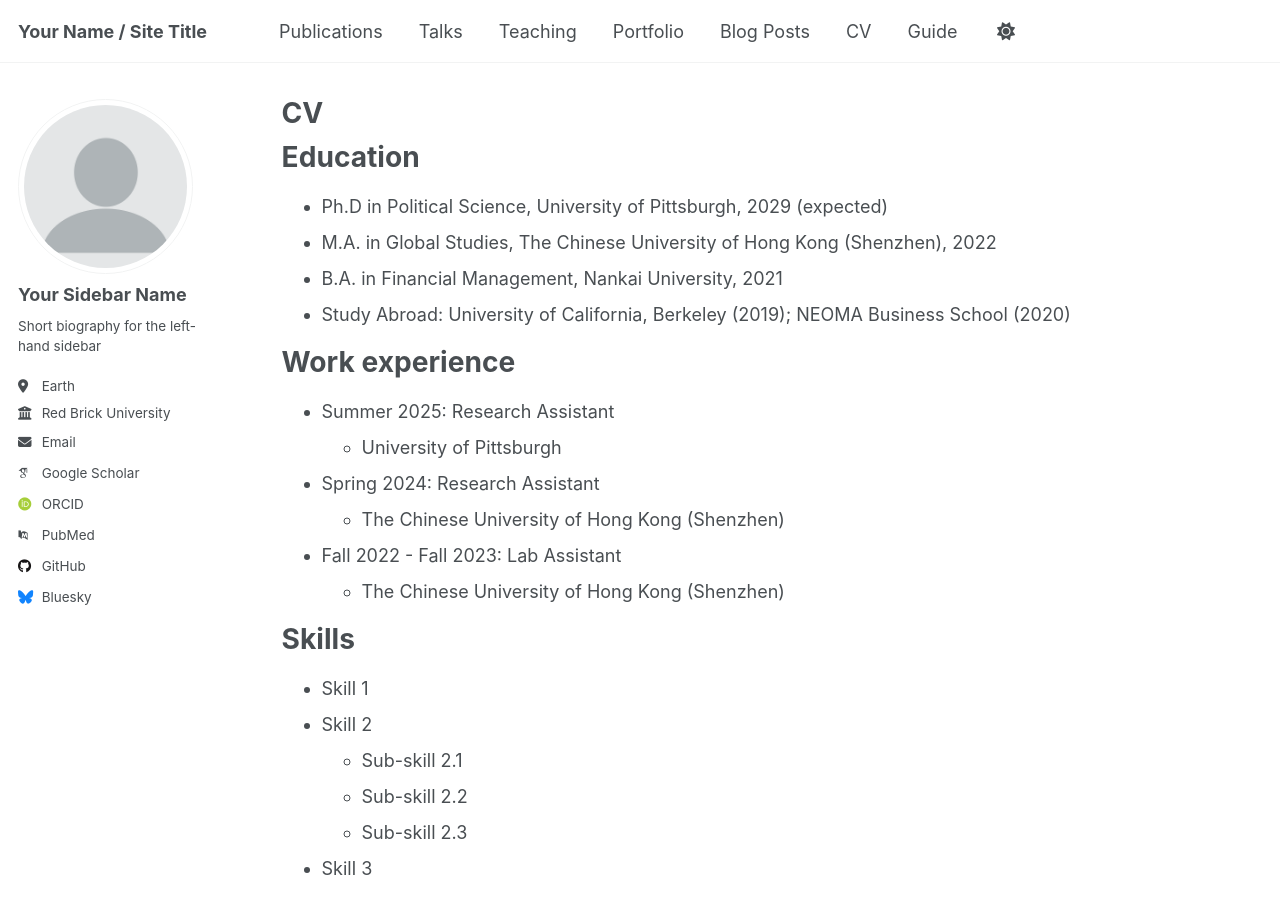
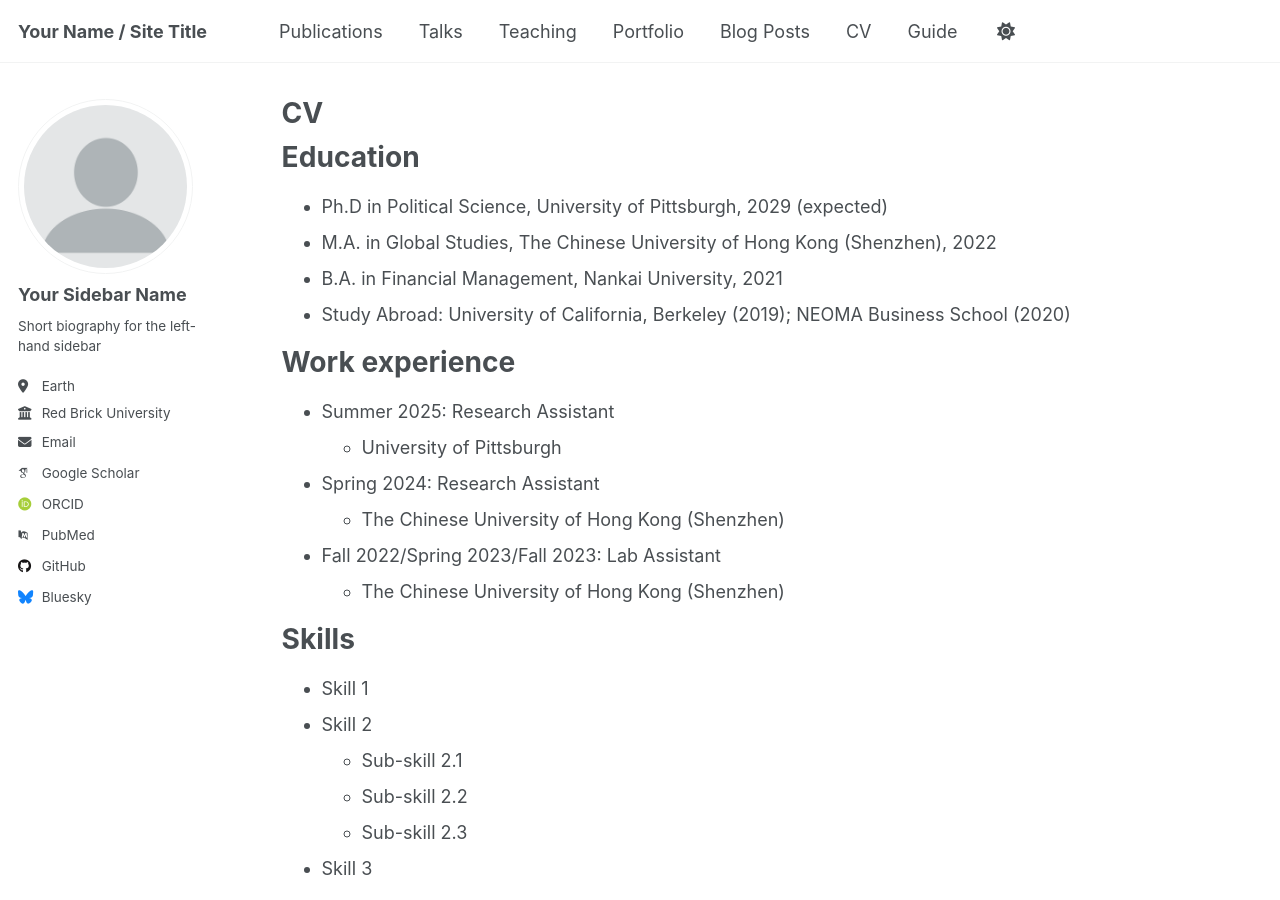
Before and after one commit to YiZhao999/YiZhao999.github.io, a Jekyll site: the page built from _pages/cv.md, in a window 1280 px wide and 900 px high. Built offline with Jekyll 4.4.1, drawn with Linux system fonts in a browser that asks for light colours; some web fonts are replaced; a script that is not in the unit is left out.

Commit message:
Update lab assistant tenure format in CV

```diff
--- a/_pages/cv.md
+++ b/_pages/cv.md
@@ -24,7 +24,7 @@ Work experience
 * Spring 2024: Research  Assistant
   * The Chinese University of Hong Kong (Shenzhen)
 
-* Fall 2022 - Fall 2023: Lab Assistant
+* Fall 2022/Spring 2023/Fall 2023: Lab Assistant
   * The Chinese University of Hong Kong (Shenzhen)
 
 Skills
```
